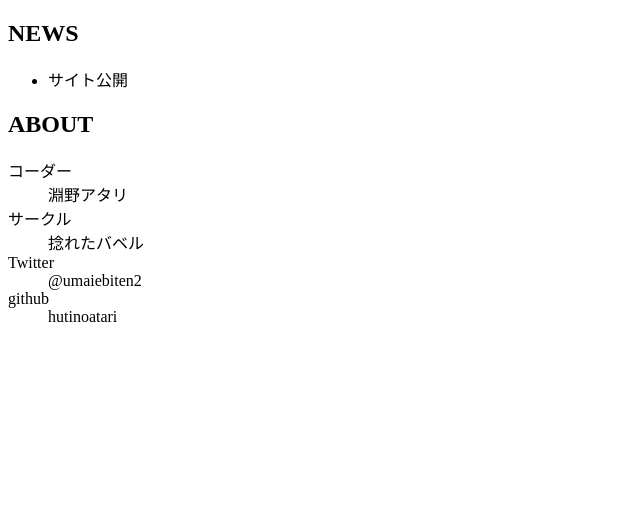
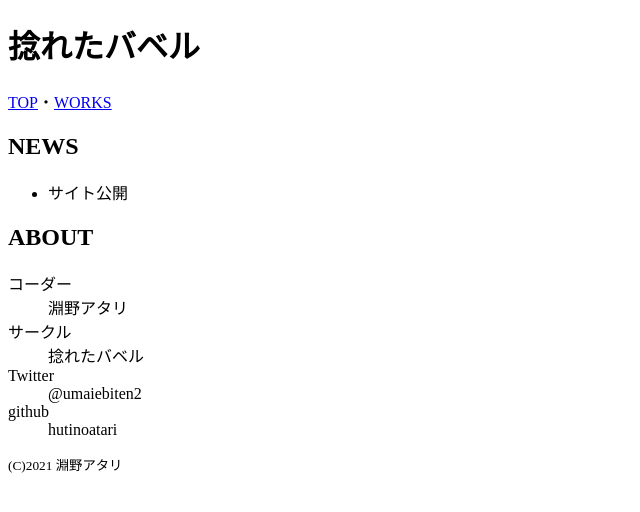
Before and after one commit to hutinoatari/portfolio, a Next.js app: page / in a window 1280 px wide. Shown: the top 512 px of the page, without its empty margins (0-640 px from the left). Built offline with nearby package versions, Linux system fonts and the light colour scheme.

Commit message:
ヘッダーとフッターを追加した

```diff
--- /dev/null
+++ b/src/layouts/Footer.tsx
@@ -0,0 +1,11 @@
+import { FC } from "react";
+
+const Footer: FC<{}> = () => {
+    return (
+        <footer>
+            <p><small>(C)2021 淵野アタリ</small></p>
+        </footer>
+    );
+}
+
+export default Footer;
--- /dev/null
+++ b/src/layouts/Header.tsx
@@ -0,0 +1,16 @@
+import { FC } from "react";
+import Link from "next/link";
+
+const Header: FC<{}> = () => {
+    return (
+        <header>
+            <h1>捻れたバベル</h1>
+            <nav>
+                <Link href="/" replace><a>TOP</a></Link>・
+                <Link href="/works" replace><a>WORKS</a></Link>
+            </nav>
+        </header>
+    );
+}
+
+export default Header;
--- a/src/pages/index.tsx
+++ b/src/pages/index.tsx
@@ -1,8 +1,11 @@
 import { FC } from "react";
+import Header from "../layouts/Header";
+import Footer from "../layouts/Footer";
 
-const HomePage: FC<{}> = () => {
+const Top: FC<{}> = () => {
     return (
         <>
+        <Header />
         <section>
             <h2>NEWS</h2>
             <ul>
@@ -23,8 +26,9 @@ const HomePage: FC<{}> = () => {
                 <dd>hutinoatari</dd>
             </dl>
         </section>
+        <Footer />
         </>
     );
 }
 
-export default HomePage;
+export default Top;
--- a/src/pages/works.tsx
+++ b/src/pages/works.tsx
@@ -1,8 +1,11 @@
 import{ FC } from "react";
+import Header from "../layouts/Header";
+import Footer from "../layouts/Footer";
 
 const Works: FC<{}> = () => {
     return (
         <>
+        <Header />
         <h2>WORKS</h2>
         <ol reversed>
             <li>Space Wandering</li>
@@ -10,6 +13,7 @@ const Works: FC<{}> = () => {
             <li>流動者</li>
             <li>期限ギリギリスト</li>
         </ol>
+        <Footer />
         </>
     );
 }
```
Also changed, not shown: src/pages/_error.tsx (+9 -1 lines).
